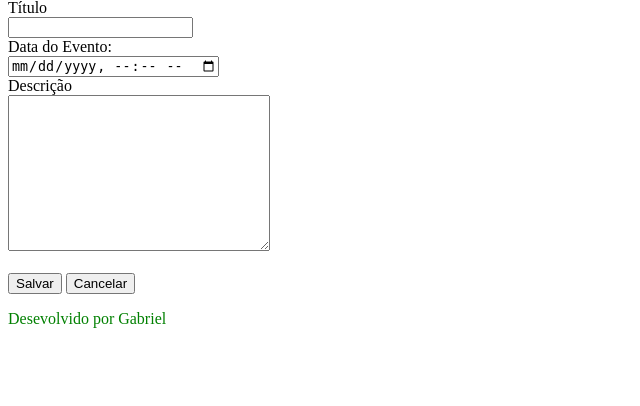
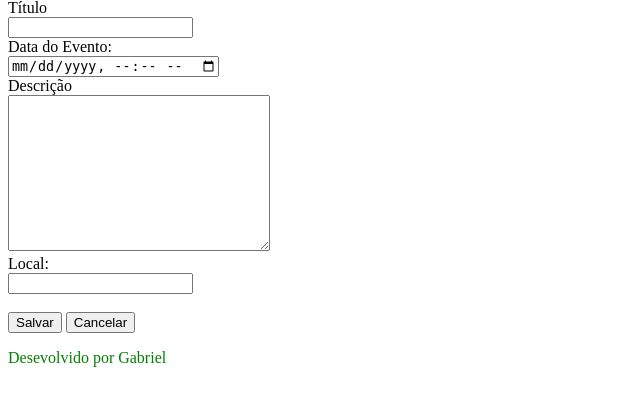
Before and after one commit to Gabrielbeta/Agenda-Django, a Django app: page /agenda/evento/ in a window 1280 px wide. Shown: the part 153-559 px from the top of the page, without its empty margins (0-640 px from the left). Run offline with Django 3.2, Linux system fonts and the light colour scheme; a user stored in the database is signed in.

Commit message:
colocando o campo LOCAL no banco de dados e permitindo o usuário inserir ele também ao cadastrar um compromisso

```diff
--- a/core/models.py
+++ b/core/models.py
@@ -9,6 +9,9 @@ class Evento(models.Model):
     data_evento = models.DateTimeField()
     data_criacao = models.DateTimeField(auto_now=True)
     usuarios = models.ForeignKey(User, on_delete=models.CASCADE)
+    local = models.CharField(blank=True, null=True, max_length=100)
+
+
 
     class Meta:
         db_table = 'evento'
@@ -18,3 +21,6 @@ class Evento(models.Model):
 
     def get_data_evento(self):
         return self.data_evento.strftime('%d/%m/%Y %H:%M')
+
+    def get_local_evento(self):
+        return self.local
--- a/core/views.py
+++ b/core/views.py
@@ -37,10 +37,11 @@ def submit_evento(request):
         titulo = request.POST.get('titulo')
         data_evento = request.POST.get('data_evento')
         descricao = request.POST.get('descricao')
+        local = request.POST.get('local')
         usuario = request.user
         Evento.objects.create(titulo=titulo,
         data_evento=data_evento, descricao=descricao,
-        usuarios= usuario)
+        usuarios= usuario, local=local)
 
     return redirect('/')
 
--- a/templates/agenda.html
+++ b/templates/agenda.html
@@ -11,7 +11,7 @@
 
     <ul>
     {% for evento in eventos %}
-        <li>{{ evento.titulo }} - {{ evento.get_data_evento }}</li>
+        <li>{{ evento.titulo }} - {{ evento.get_data_evento }} - {{ evento.get_local_evento}}</li>
     {% endfor %}
     </ul>
     {% endblock %}
--- a/templates/evento.html
+++ b/templates/evento.html
@@ -18,6 +18,10 @@
     <label>Descrição</label>
     <br>
     <textarea name="descricao" id="" cols="30" rows="10"></textarea>
+    <br>
+    <label>Local:</label>
+    <br>
+    <input type="text" name="local">
     <br> <br>
     <button type="submit">Salvar</button>
     <a href="/">
```
Also changed, not shown: core/migrations/0003_evento_local.py (added), db.sqlite3, 1 other file.
